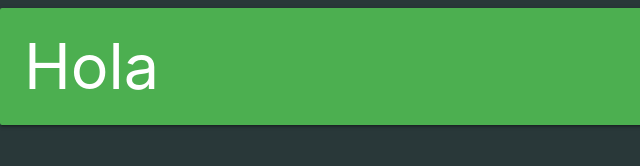
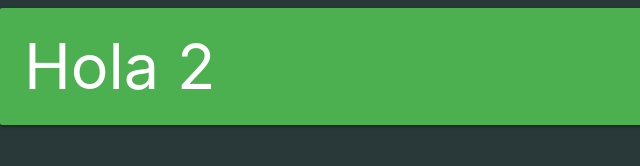
Before and after one commit to MarkidsMV/hola, a plain HTML site: page index.html in a window 1280 px wide. Shown: the full height of the page, 0-640 px from the left. Drawn offline with nearby package versions, Linux system fonts and the light colour scheme.

Commit message:
Segundo commmit

```diff
--- a/index.html
+++ b/index.html
@@ -13,7 +13,7 @@
 
 </head>
 <body class="">
-	<h1 class="card-panel green white-text">Hola</h1>
+	<h1 class="card-panel green white-text">Hola 2</h1>
 	<header id="header" class="dos">
 
 	</header><!-- /header -->
```
